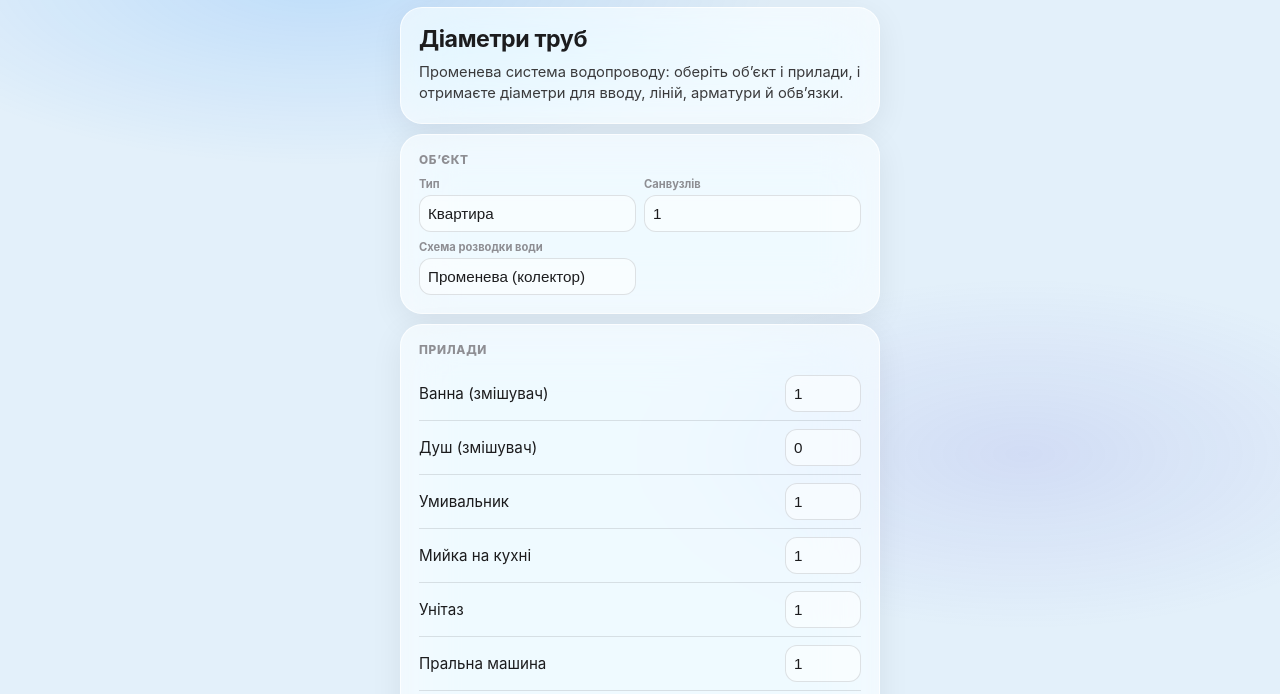
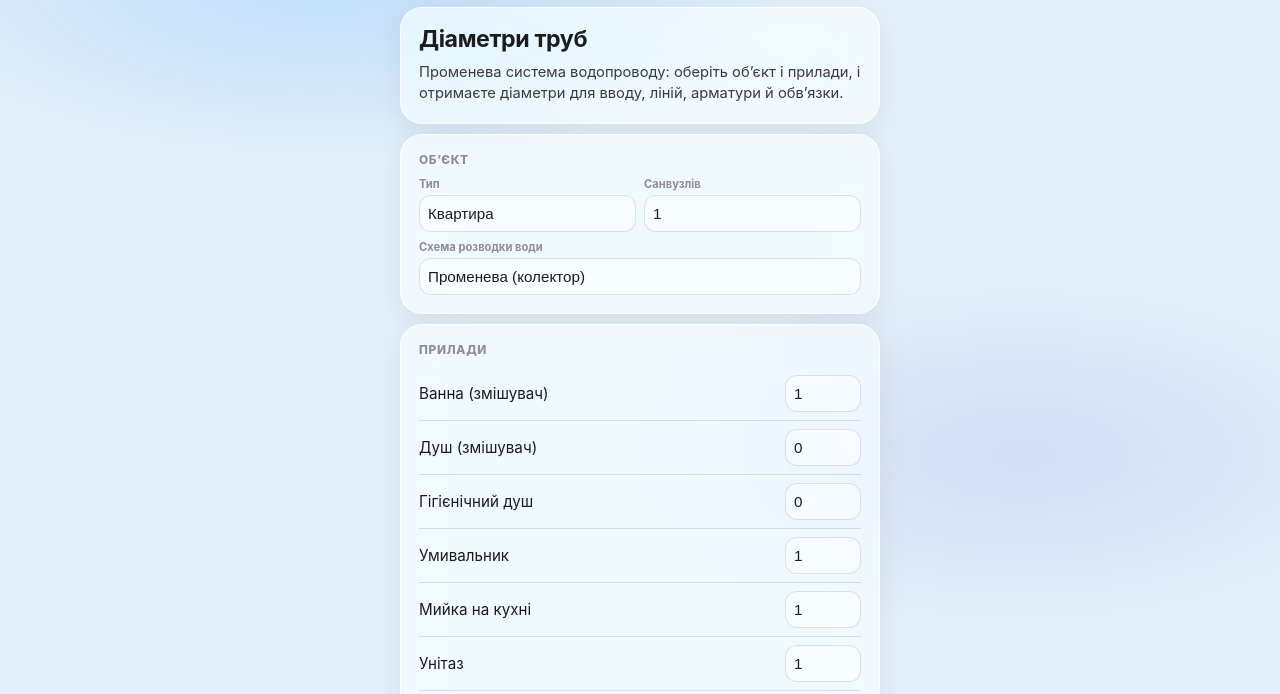
Before and after one commit to sa-master/sa-master-nfc, a plain HTML site: page tools/diameters.html in a window 1280 px wide. Shown: the part 106-800 px from the top of the page. Drawn offline with Linux system fonts and the light colour scheme.

Commit message:
Діаметри: гігієнічний душ; схема розводки на всю ширину
Co-Authored-By: Claude Sonnet 5.5 <noreply@anthropic.com>
Claude-Session: https://claude.ai/code/session_01XdrCmyTAJSoiQMcN5ksJpW

```diff
--- a/tools/diameters.html
+++ b/tools/diameters.html
@@ -48,7 +48,7 @@ select.formInput{appearance:none;-webkit-appearance:none;padding:9px 8px;font-si
       <label>Тип<select class="formInput" id="kind"><option value="flat">Квартира</option><option value="house">Будинок</option></select></label>
       <label>Санвузлів<select class="formInput" id="baths"></select></label>
     </div>
-    <div class="zr"><label>Схема розводки води<select class="formInput" id="scheme"><option value="ray">Променева (колектор)</option><option value="tee">Трійникова (послідовна)</option></select></label></div>
+    <div class="zr" style="grid-template-columns:1fr"><label>Схема розводки води<select class="formInput" id="scheme"><option value="ray">Променева (колектор)</option><option value="tee">Трійникова (послідовна)</option></select></label></div>
   </div>
 
   <div class="g card">
--- a/tools/shared/diameters.js
+++ b/tools/shared/diameters.js
@@ -6,6 +6,7 @@
   const DEVICES = [
     { id: "bath", label: "Ванна (змішувач)", hot: true, dn: 20 },
     { id: "shower", label: "Душ (змішувач)", hot: true, dn: 20 },
+    { id: "hyg", label: "Гігієнічний душ", hot: true, dn: 16 },
     { id: "basin", label: "Умивальник", hot: true, dn: 16 },
     { id: "sink", label: "Мийка на кухні", hot: true, dn: 16 },
     { id: "wc", label: "Унітаз", hot: false, dn: 16 },
```
Also changed, not shown: tools/shared/diameters.test.js (+1 -0 lines).
